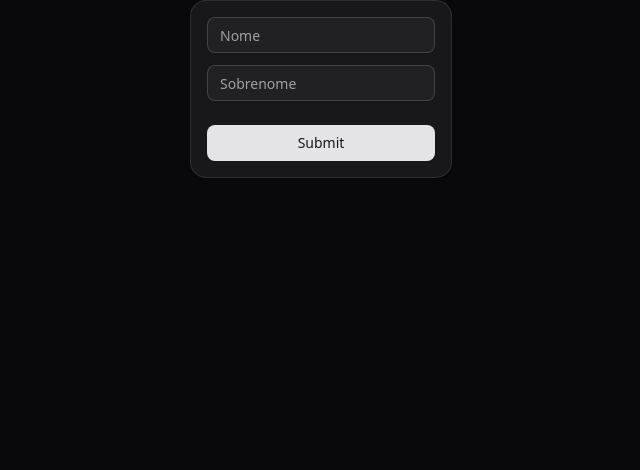
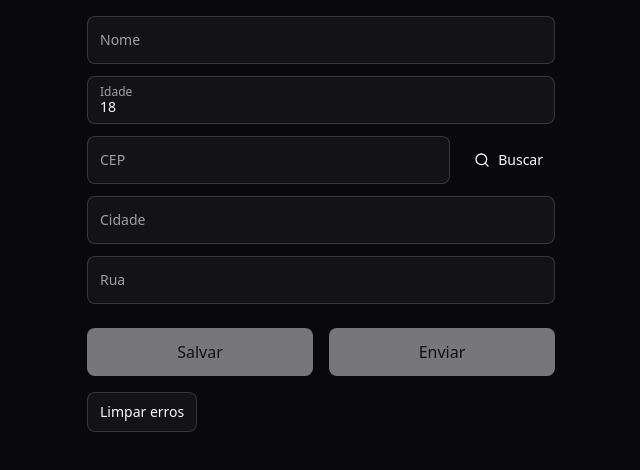
Before and after one commit to odanielchristopher/neddo, a React app in the folder apps/fe/: page / in a window 1280 px wide. Shown: the top 470 px of the page, without its empty margins (319-959 px from the left). Built offline with nearby package versions, Linux system fonts and the light colour scheme; the HTML template or start-up script is replaced by a standard one.

Commit message:
feat: test react hook form lib

```diff
--- a/apps/fe/src/App.tsx
+++ b/apps/fe/src/App.tsx
@@ -1,21 +1,10 @@
 import { ThemeProvider } from '@app/contexts/ThemeProvider';
-import { Button } from '@views/components/ui/Button';
-import { Input } from '@views/components/ui/Input';
+import { Form } from '@views/components/app/Form';
 
 export function App() {
   return (
     <ThemeProvider defaultTheme="dark" storageKey="neddo:ui-theme">
-      <div className="grid h-full w-full place-items-center">
-        <div className="bg-card rounded-2xl border p-4 shadow">
-          <div className="flex flex-col gap-3">
-            <Input placeholder="Nome" />
-            <Input placeholder="Sobrenome" />
-          </div>
-          <Button type="button" className="mt-6 w-full">
-            Submit
-          </Button>
-        </div>
-      </div>
+      <Form />
     </ThemeProvider>
   );
 }
--- a/apps/fe/src/app/lib/utils.ts
+++ b/apps/fe/src/app/lib/utils.ts
@@ -4,3 +4,7 @@ import { twMerge } from 'tailwind-merge';
 export function cn(...inputs: ClassValue[]) {
   return twMerge(clsx(inputs));
 }
+
+export function sleep(ms = 500) {
+  return new Promise((resolve) => setTimeout(resolve, ms));
+}
--- a/apps/fe/src/index.css
+++ b/apps/fe/src/index.css
@@ -118,4 +118,7 @@
   body {
     @apply bg-background text-foreground;
   }
+  button {
+    @apply cursor-pointer;
+  }
 }
--- /dev/null
+++ b/apps/fe/src/views/components/app/Form.tsx
@@ -0,0 +1,163 @@
+import { zodResolver } from '@hookform/resolvers/zod';
+import { SearchIcon } from 'lucide-react';
+import { useCallback } from 'react';
+import { useForm } from 'react-hook-form';
+import z from 'zod';
+
+import { sleep } from '@app/lib/utils';
+
+import { Button } from '../ui/Button';
+import { Input } from '../ui/Input';
+
+const schema = z.object({
+  name: z
+    .string({ message: 'O nome é obrigatório' })
+    .nonempty('O nome é obrigatório')
+    .min(2, 'O nome deve ter pelo menos 2 caracteres'),
+  age: z
+    .number({ coerce: true, message: 'A idade deve ser um número' })
+    .nonnegative('A idade não pode ser negativa')
+    .min(18, 'Você precisa ter mais de 18 anos'),
+  zipcode: z.string().optional(),
+  street: z.string().optional(),
+  city: z.string().optional(),
+});
+
+type FormData = z.infer<typeof schema>;
+
+export function Form() {
+  const {
+    handleSubmit: hookFormHandleSubmit,
+    register,
+    formState,
+    clearErrors,
+    reset,
+    getValues,
+    setValue,
+  } = useForm<FormData>({
+    defaultValues: {
+      name: '',
+      age: 18,
+    },
+    resolver: zodResolver(schema),
+    mode: 'onChange',
+  });
+
+  const handleSubmit = hookFormHandleSubmit(
+    async (formData) => {
+      await sleep(2000);
+      console.log(formData);
+
+      reset({
+        age: 18,
+        name: '',
+      });
+    },
+    (errors) => {
+      console.log(errors);
+    },
+  );
+
+  const handleSearchZipcode = useCallback(async () => {
+    const zipcode = getValues('zipcode');
+
+    if (zipcode && zipcode?.length >= 8) {
+      const response = await fetch(`https://viacep.com.br/ws/${zipcode}/json/`);
+
+      const body: { logradouro: string; localidade: string } =
+        await response.json();
+
+      setValue('street', body.logradouro);
+      setValue('city', body.localidade);
+    }
+  }, [setValue]);
+
+  return (
+    <div className="grid h-full w-full place-items-center">
+      <form
+        className="w-full max-w-[500px] rounded-2xl p-4"
+        onSubmit={handleSubmit}
+      >
+        <div className="space-y-3">
+          <Input
+            placeholder="Nome"
+            {...register('name')}
+            error={formState.errors.name?.message as string}
+          />
+
+          <Input
+            placeholder="Idade"
+            {...register('age', {
+              valueAsNumber: true,
+            })}
+            error={formState.errors.age?.message as string}
+          />
+
+          <div className="flex items-center gap-3">
+            <Input
+              placeholder="CEP"
+              className="flex-1"
+              {...register('zipcode', {
+                onChange: () => handleSearchZipcode(),
+              })}
+              error={formState.errors.age?.message as string}
+            />
+
+            <Button type="button" variant="ghost" onClick={handleSearchZipcode}>
+              <SearchIcon />
+              Buscar
+            </Button>
+          </div>
+
+          <Input
+            placeholder="Cidade"
+            className="flex-1"
+            {...register('city')}
+            error={formState.errors.age?.message as string}
+          />
+
+          <Input
+            placeholder="Rua"
+            className="flex-1"
+            {...register('street')}
+            error={formState.errors.age?.message as string}
+          />
+        </div>
+
+        <div className="mt-6 flex w-full gap-4">
+          <Button
+            type="button"
+            className="flex-1 text-base"
+            disabled={
+              !formState.isDirty || formState.isSubmitting || !formState.isValid
+            }
+            onClick={() => reset(getValues())}
+          >
+            Salvar
+          </Button>
+
+          <Button
+            type="submit"
+            className="flex-1 text-base"
+            disabled={
+              formState.isDirty || !formState.isValid || formState.isSubmitting
+            }
+          >
+            Enviar
+          </Button>
+        </div>
+
+        <div className="mt-4">
+          <Button
+            type="button"
+            size="sm"
+            variant="outline"
+            onClick={() => clearErrors()}
+          >
+            Limpar erros
+          </Button>
+        </div>
+      </form>
+    </div>
+  );
+}
--- a/apps/fe/src/views/components/ui/Button.tsx
+++ b/apps/fe/src/views/components/ui/Button.tsx
@@ -22,9 +22,9 @@ export const buttonVariants = cva(
         link: 'text-primary underline-offset-4 hover:underline',
       },
       size: {
-        default: 'h-9 px-4 py-2 has-[>svg]:px-3',
-        sm: 'h-8 rounded-md gap-1.5 px-3 has-[>svg]:px-2.5',
-        lg: 'h-10 rounded-md px-6 has-[>svg]:px-4',
+        default: 'h-12 px-4 py-2 has-[>svg]:px-3',
+        sm: 'h-10 rounded-md gap-1.5 px-3 has-[>svg]:px-2.5',
+        lg: 'h-[52px] rounded-md px-6 has-[>svg]:px-4',
         icon: 'size-9',
       },
     },
--- /dev/null
+++ b/apps/fe/src/views/components/ui/FieldError.tsx
@@ -0,0 +1,18 @@
+import { CircleX } from 'lucide-react';
+
+import { cn } from '@app/lib/utils';
+
+export function FieldError({
+  message,
+  className,
+}: {
+  message: string;
+  className?: string;
+}) {
+  return (
+    <div className={cn('mt-1 flex items-center gap-1', className)}>
+      <CircleX className="h-4 w-4 text-red-500" />
+      <span className="text-[14px] text-red-500">{message}</span>
+    </div>
+  );
+}
--- a/apps/fe/src/views/components/ui/Input.tsx
+++ b/apps/fe/src/views/components/ui/Input.tsx
@@ -2,22 +2,49 @@ import * as React from 'react';
 
 import { cn } from '@app/lib/utils';
 
+import { FieldError } from './FieldError';
+
+interface IInputProps extends React.ComponentProps<'input'> {
+  name: string;
+  error?: string;
+}
+
 export function Input({
+  id,
+  name,
+  placeholder,
+  error,
   className,
   type,
   ...props
-}: React.ComponentProps<'input'>) {
+}: IInputProps) {
+  const inputId = id ?? name;
+
   return (
+    <div className="relative w-full">
       <input
         type={type}
         data-slot="input"
+        name={name}
+        id={inputId}
         className={cn(
-        'file:text-foreground placeholder:text-muted-foreground selection:bg-primary selection:text-primary-foreground dark:bg-input/30 border-input shadow-xs flex h-9 w-full min-w-0 rounded-md border bg-transparent px-3 py-1 text-base outline-none transition-[color,box-shadow] file:inline-flex file:h-7 file:border-0 file:bg-transparent file:text-sm file:font-medium disabled:pointer-events-none disabled:cursor-not-allowed disabled:opacity-50 md:text-sm',
+          'file:text-foreground placeholder:text-muted-foreground selection:bg-primary selection:text-primary-foreground dark:bg-input/30 border-input peer flex h-12 w-full min-w-0 rounded-md border px-3 py-1 pt-4 text-sm outline-none transition-all file:inline-flex file:h-7 file:border-0 file:bg-transparent file:text-sm file:font-medium placeholder-shown:pt-0 disabled:pointer-events-none disabled:cursor-not-allowed disabled:opacity-50 md:text-sm',
           'focus-visible:border-ring focus-visible:ring-ring/50 focus-visible:ring-[3px]',
           'aria-invalid:ring-destructive/20 dark:aria-invalid:ring-destructive/40 aria-invalid:border-destructive',
           className,
         )}
+        placeholder=" "
         {...props}
       />
+
+      <label
+        htmlFor={inputId}
+        className="text-muted-foreground pointer-events-none absolute left-[13px] top-2 text-xs transition-all peer-placeholder-shown:top-3.5 peer-placeholder-shown:text-sm"
+      >
+        {placeholder}
+      </label>
+
+      {error && <FieldError message={error} />}
+    </div>
   );
 }
```
Lines whose indentation alone changed are shown as unchanged.
